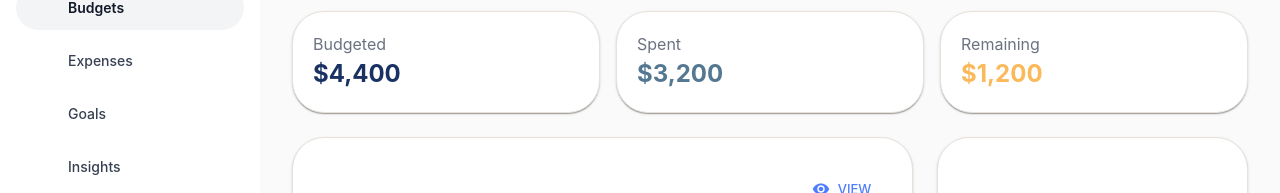
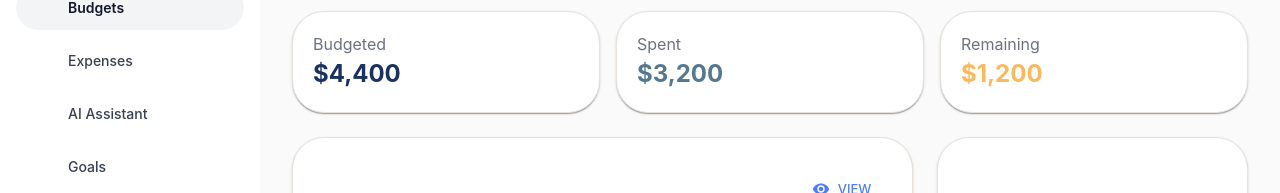
Before and after one commit to leman123u/budgetapp, a React (Create React App) app: page /budgets in a window 1280 px wide. Shown: the part 189-382 px from the top of the page. Built offline with nearby package versions, Linux system fonts and the light colour scheme; some icons are missing.

Commit message:
add AI sidebar

```diff
--- a/src/components/dashboard/Sidebar.js
+++ b/src/components/dashboard/Sidebar.js
@@ -25,6 +25,7 @@ import SettingsOutlinedIcon from "@mui/icons-material/SettingsOutlined";
 import LogoutOutlinedIcon from "@mui/icons-material/LogoutOutlined";
 import InsightsOutlinedIcon from "@mui/icons-material/InsightsOutlined";
 import WorkspacePremiumOutlinedIcon from "@mui/icons-material/WorkspacePremiumOutlined";
+import SmartToyOutlinedIcon from "@mui/icons-material/SmartToyOutlined";
 import InfoOutlinedIcon from "@mui/icons-material/InfoOutlined"; // ✅ HELP ICON
 
 import { useNavigate, useLocation } from "react-router-dom";
@@ -45,6 +46,7 @@ const Sidebar = () => {
     { label: "Dashboard", path: "/dashboard-live", icon: <DashboardOutlinedIcon /> },
     { label: "Budgets", path: "/budgets", icon: <AccountBalanceWalletOutlinedIcon /> },
     { label: "Expenses", path: "/expenses", icon: <ReceiptLongOutlinedIcon /> },
+    { label: "AI Assistant", path: "/ai", icon: <SmartToyOutlinedIcon /> },
     { label: "Goals", path: "/goals", icon: <FlagOutlinedIcon /> },
     { label: "Insights", path: "/insights", icon: <InsightsOutlinedIcon /> },
     { label: "Premium", path: "/premium", icon: <WorkspacePremiumOutlinedIcon /> },
```
